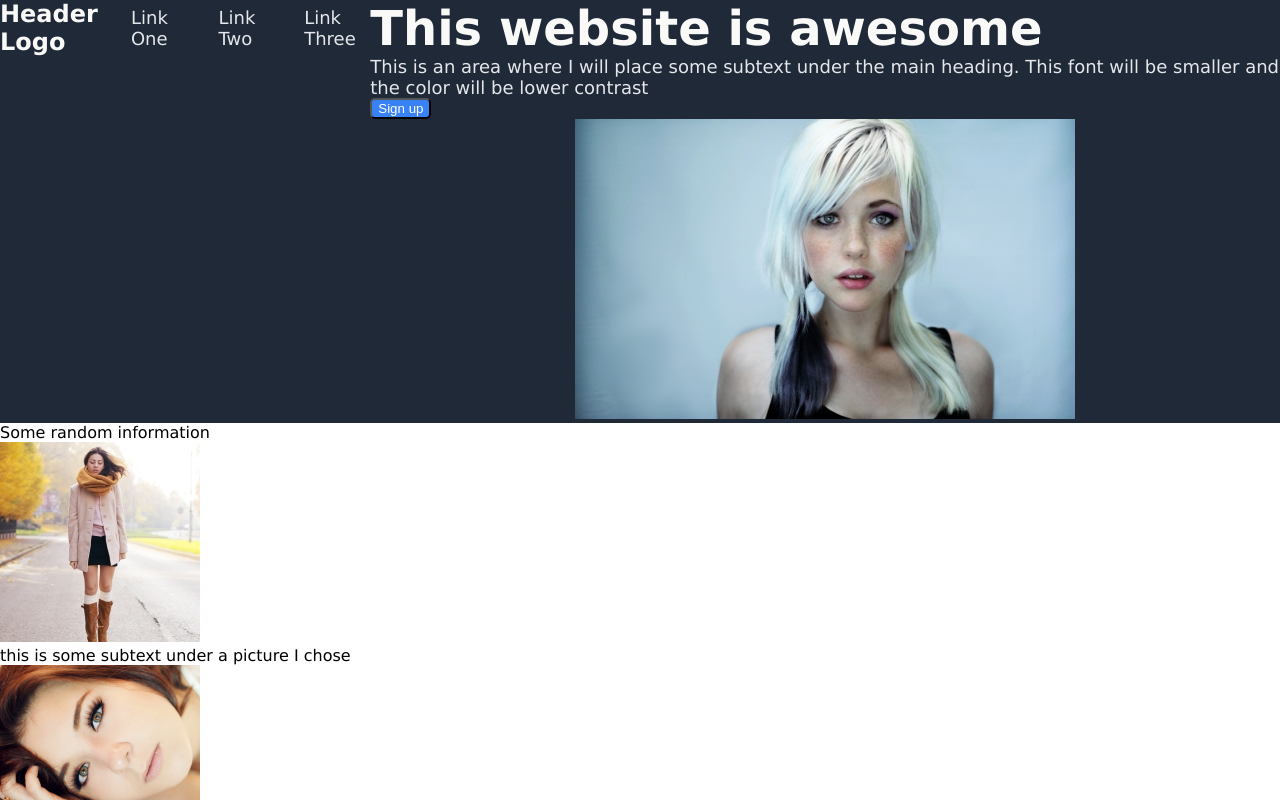
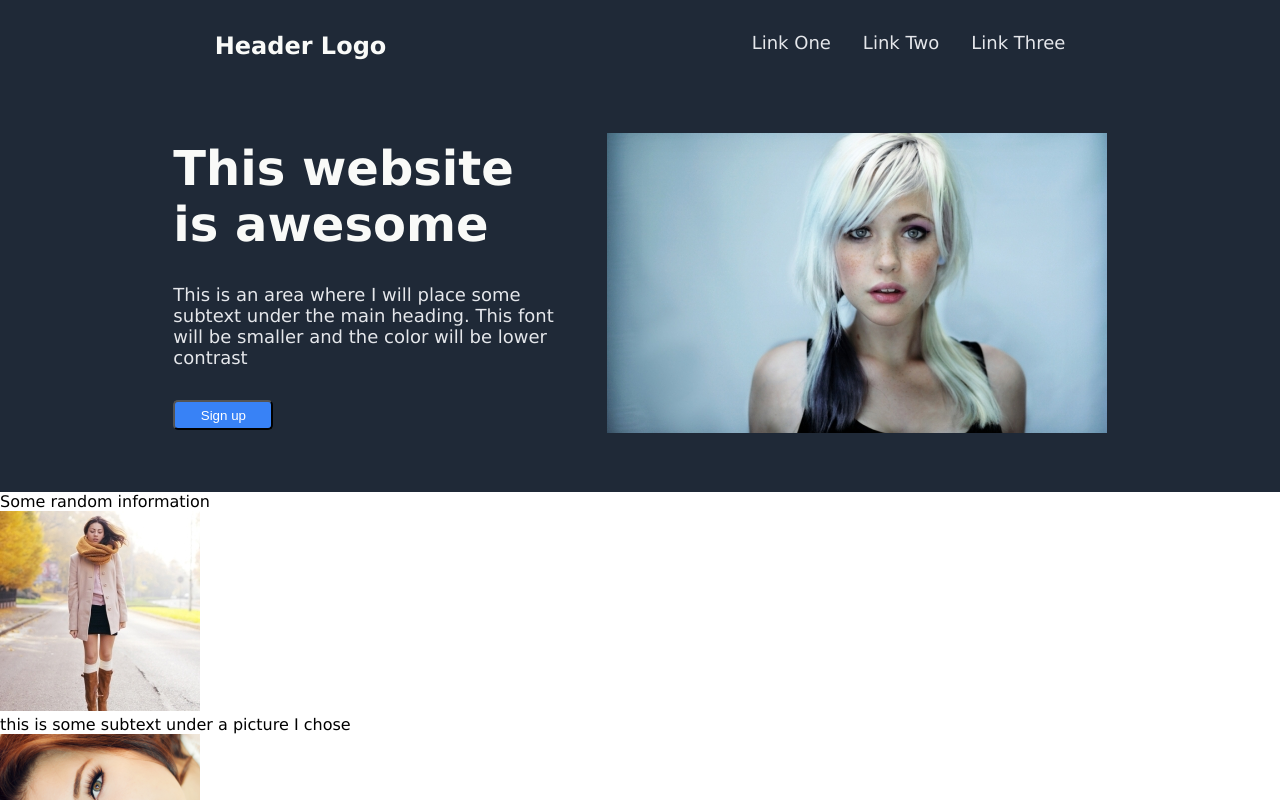
Before and after one commit to johnnyg07/odin_projects, a plain HTML site: page index.html in a window 1280 px wide. Shown: the top 800 px of the page. Drawn offline with Linux system fonts and the light colour scheme.

Commit message:
Updated html/css. It now works as intended

```diff
--- a/index.html
+++ b/index.html
@@ -9,32 +9,24 @@
 
 </head>
 <body>
-    <div class="container">
-        <div id="first">
-            <div id="header">
+    <div class="wrapper">
+        <div class="header">
             <div id="logo">Header Logo</div>
-                <div id="nav">
             <ul id="nav-right">
                 <li><a href="google.com">Link One</a></li>
                 <li><a href="google.com">Link Two</a></li>
                 <li><a href="google.com">Link Three</a></li>
             </ul>
         </div>
-            </div>
-        </div>
         <div class="hero">
-            <div id="heroleft">
             <div id="hero-head">This website is awesome</div>
             <div id="hero-text">This is an area where I will place some subtext under the main heading. This font will be smaller and the color will be lower contrast</div>
             <div id="hero-button"><button>Sign up</button></div>
-            </div>
-            <div id="heroright">
             <div id="hero-img">
-                    <img src="./links-and-images/female_ph.jpg" alt="Picture of a female">
+            <img src="./links-and-images/female_ph.jpg" alt="Picture of a female"></div>
         </div>
     </div>
-        </div>
-    </div>
+
     <div class="information">
         <div id="info-head">Some random information</div>
 
--- a/style.css
+++ b/style.css
@@ -1,13 +1,9 @@
 body {
     min-height: 100vh;
     margin: 0;
-    font-family: 'Lucida Sans', 'Lucida Sans Regular', 'Lucida Grande', 'Lucida Sans Unicode', Geneva, Verdana, sans-serif;
+    font-family: Verdana, Geneva, Tahoma, sans-serif;
     display: flex;
     flex-direction: column;
-}
-
-html {
-    height: 100%;
 }
 
 /* General rules for objects on page */
@@ -32,6 +28,9 @@ button {
     background-color: #3882F6;
     color: white;
     border-radius: 5px;
+    height: 30px;
+    width: 100px;
+    text-align: center;
 }
 
 #logo{
@@ -40,7 +39,7 @@ button {
     font-weight: bold;
 }
 
-ul#nav-right li{
+ul >li{
     display: inline;
 }
 
@@ -52,16 +51,17 @@ ul#nav-right li{
 
 /* Header and Hero Section */
 
-.container {
+.wrapper {
     background: #1F2937;
-    display: flex;
-    justify-content: center;
+    padding: 2em;
 }
 
-#header{
+.header{
     display: flex;
-    justify-content: space-between;
-    align-items: center
+    justify-content: space-around;
+    align-content: center;
+    flex-wrap: wrap;
+    margin-bottom: 50px;
 }
 
 #nav-right {
@@ -72,5 +72,17 @@ ul#nav-right li{
 .hero {
     display: flex;
     flex-direction: column;
-    align-items: center;
+    align-content: center;
+    justify-content: center;
+    flex-wrap: wrap;
+    flex: 1;
+    gap: 2em;
+    height: 350px;
 }
+
+#hero-head,
+#hero-text{
+   width: 33%;
+}
+
+/* Information Section */
```
Lines whose indentation alone changed are shown as unchanged.
